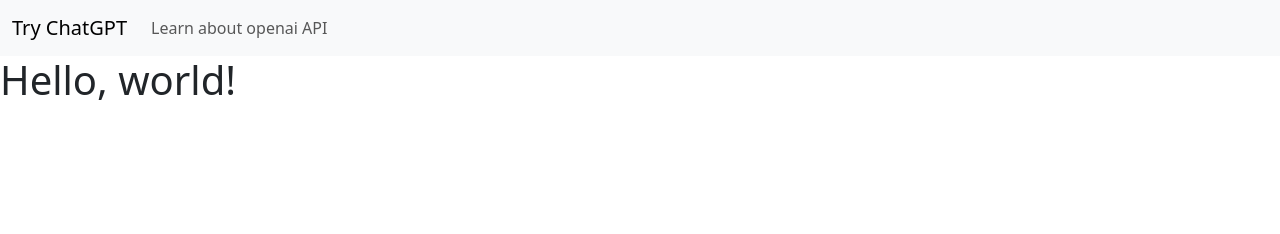
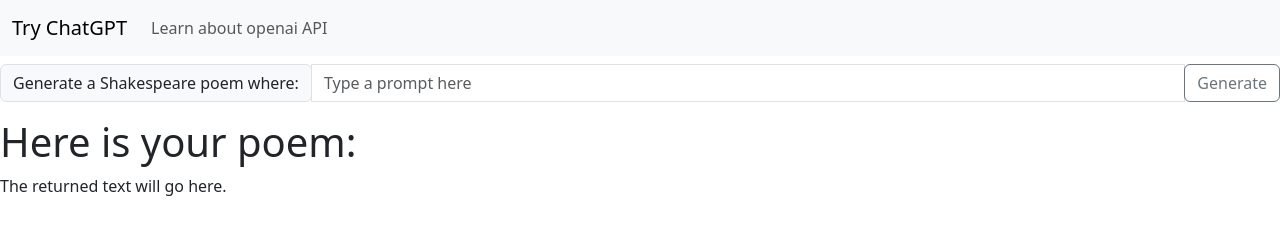
Before and after one commit to PeckBray/CS-3321-Team-3-Project, a plain HTML site: page index.html in a window 1280 px wide. Drawn offline with nearby package versions, Linux system fonts and the light colour scheme.

Commit message:
Update index.html
added new features such as an input box for the user to input text.

```diff
--- a/index.html
+++ b/index.html
@@ -4,7 +4,7 @@
     <meta charset="utf-8">
     <meta name="viewport" content="width=device-width, initial-scale=1">
     <link href="https://cdn.jsdelivr.net/npm/bootstrap@5.3.2/dist/css/bootstrap.min.css" rel="stylesheet" integrity="sha384-T3c6CoIi6uLrA9TneNEoa7RxnatzjcDSCmG1MXxSR1GAsXEV/Dwwykc2MPK8M2HN" crossorigin="anonymous">
-    <title>Make a Shakespearean poetry</title>
+    <title>Make a Shakespearean poem</title>
   </head>
   <body>
     <nav class="navbar navbar-expand-lg bg-body-tertiary">
@@ -22,6 +22,22 @@
       </div>
     </div>
   </nav>
-    <h1>Hello, world!</h1>
+
+  <h1></h1>
+
+  <div class="input-group mb-3">
+  <div class="input-group-prepend">
+    <span class="input-group-text" id="basic-addon1">Generate a Shakespeare poem where: </span>
+  </div>
+  <input type="text" class="form-control" placeholder="Type a prompt here" aria-label="Input text" aria-describedby="basic-addon1">
+    <div class="input-group-append">
+    <button class="btn btn-outline-secondary" type="button" data-toggle="tooltip" data-placement="left" title="Click to generate a poem">Generate</button>
+  </div>
+</div>
+
+
+    <h1>Here is your poem:</h1>
+
+	The returned text will go here.
   </body>
 </html>
```
